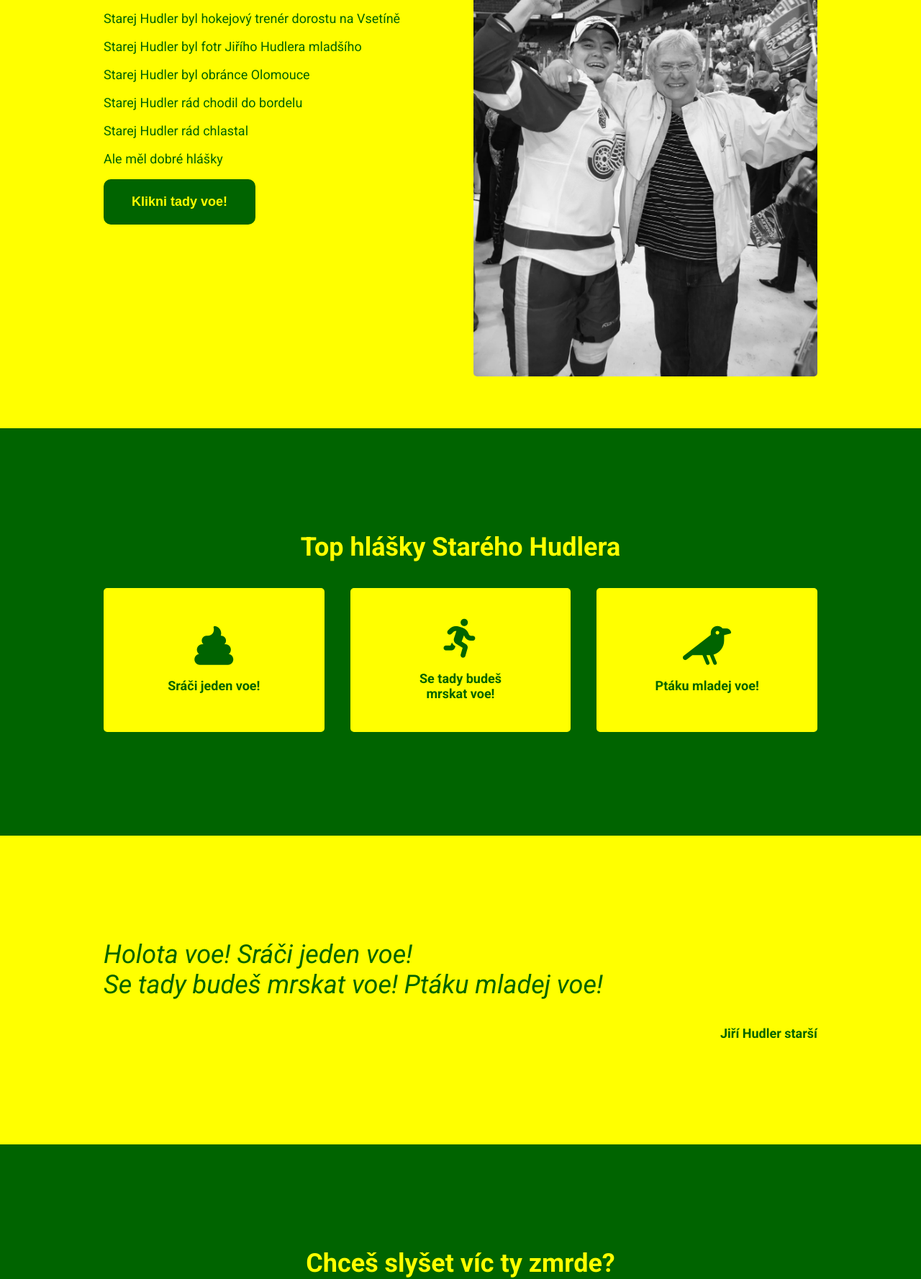
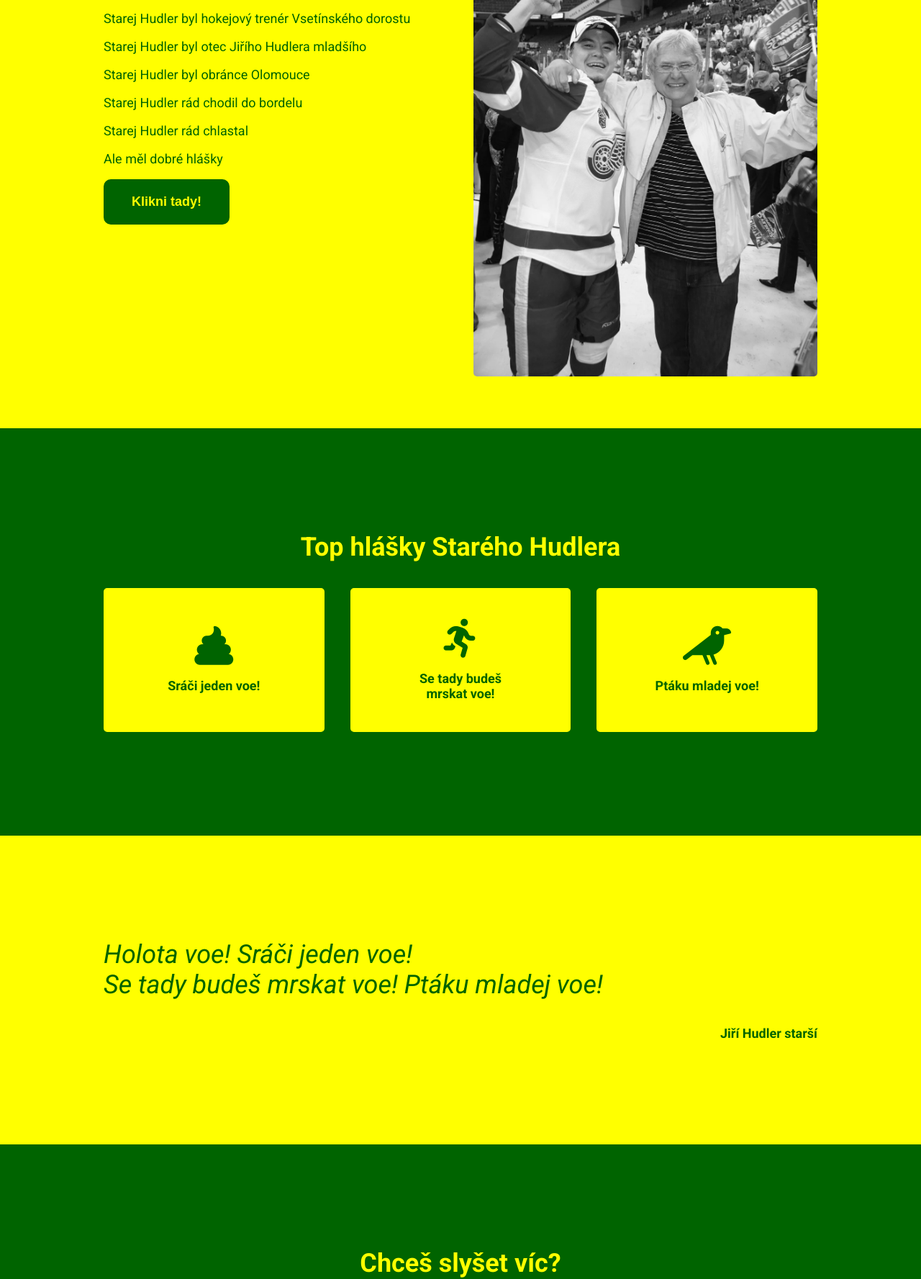
Before and after one commit to stepanstas/landing-page, a plain HTML site: page index.html in a window 1280 px wide. Shown: the part 223-2000 px from the top of the page at 72% size. Drawn offline with Linux system fonts and the light colour scheme.

Commit message:
Fix typos

```diff
--- a/index.html
+++ b/index.html
@@ -35,14 +35,14 @@
             <div class="container-header-left">
                 <h1>Starej Hudler měl dobré hlášky</h1>
                 <ul>
-                    <li>Starej Hudler byl hokejový trenér dorostu na Vsetíně</li>
-                    <li>Starej Hudler byl fotr <a href="https://en.wikipedia.org/wiki/Ji%C5%99%C3%AD_Hudler">Jiřího Hudlera mladšího</a></li>
+                    <li>Starej Hudler byl hokejový trenér Vsetínského dorostu</li>
+                    <li>Starej Hudler byl otec <a href="https://en.wikipedia.org/wiki/Ji%C5%99%C3%AD_Hudler">Jiřího Hudlera mladšího</a></li>
                     <li>Starej Hudler byl <a href="https://www.eliteprospects.com/player/132314/jiri-hudler">obránce Olomouce</a></a></li>
                     <li>Starej Hudler rád chodil do bordelu</li>
                     <li>Starej Hudler rád chlastal</li>
                 </ul>
                 <p>Ale měl dobré hlášky</p>
-                <button>Klikni tady voe!</button>
+                <button>Klikni tady!</button>
             </div>
             <figure class="container-header-right">
                 <img src="images/jiri-hudler-starsi.webp" alt="Vlevo: Mladej Hudler, Vpravo: Starej Hudler" title="Vlevo: Mladej Hudler, Vpravo: Starej Hudler">
@@ -71,14 +71,14 @@
                 <figcaption>Jiří Hudler starší</figcaption>
             </figure>
             <section class="sign-up-panel">
-                <h3>Chceš slyšet víc ty zmrde?</h3>
+                <h3>Chceš slyšet víc?</h3>
                 <p>Se mrskej voe! Sráči jeden voe! Ptáku mladej voe!</p>
-                <button class="sign-up-btn">Klikni tady voe!</button>
+                <button class="sign-up-btn">Klikni tady!</button>
             </section>
 
         </main>
         <footer>
-            <p>Copyright &#169; Starej Hudler Voe</p>
+            <p>Copyright &#169; Starej Hudler</p>
         </footer>
     </div>
 
```
Also changed, not shown: 1 other file.
